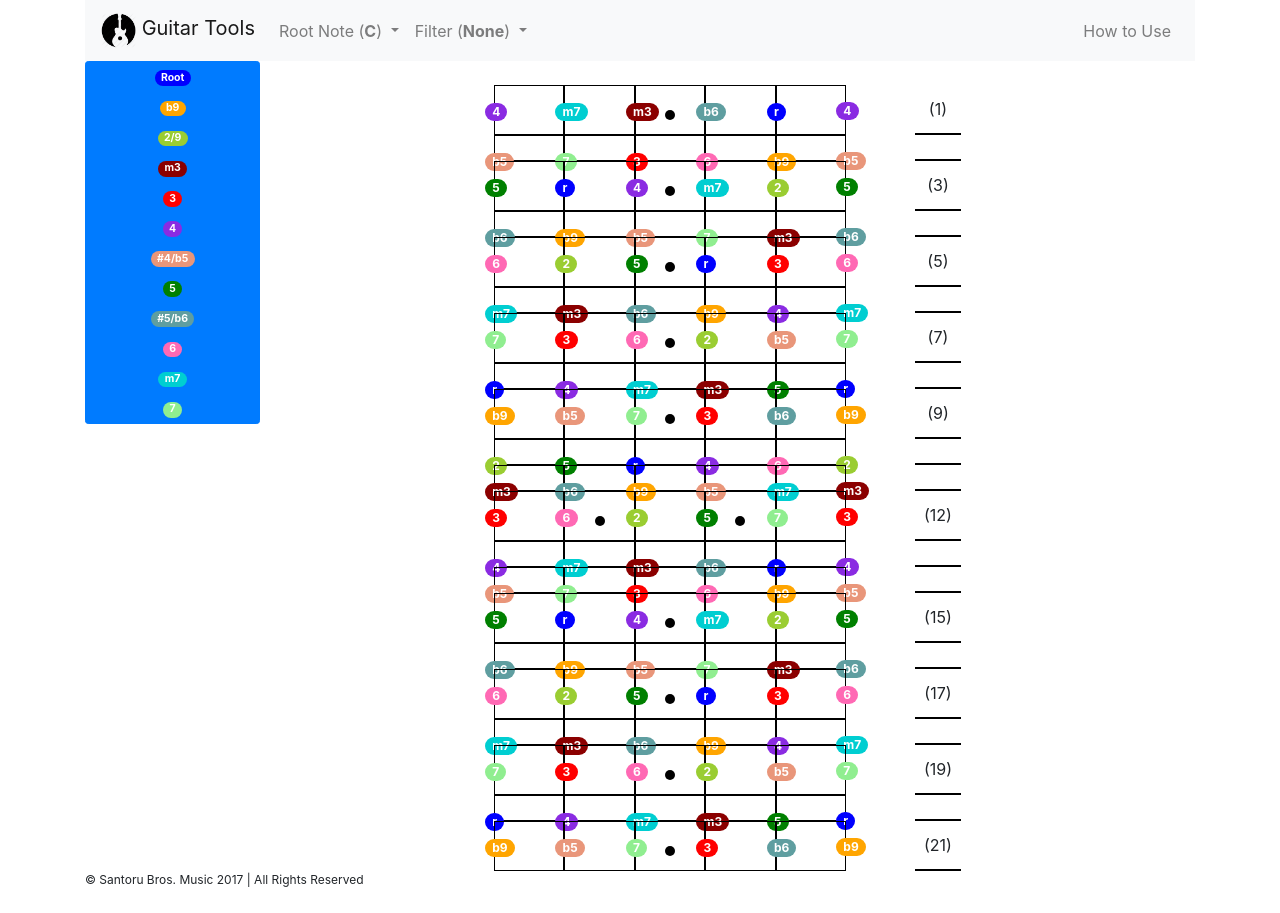
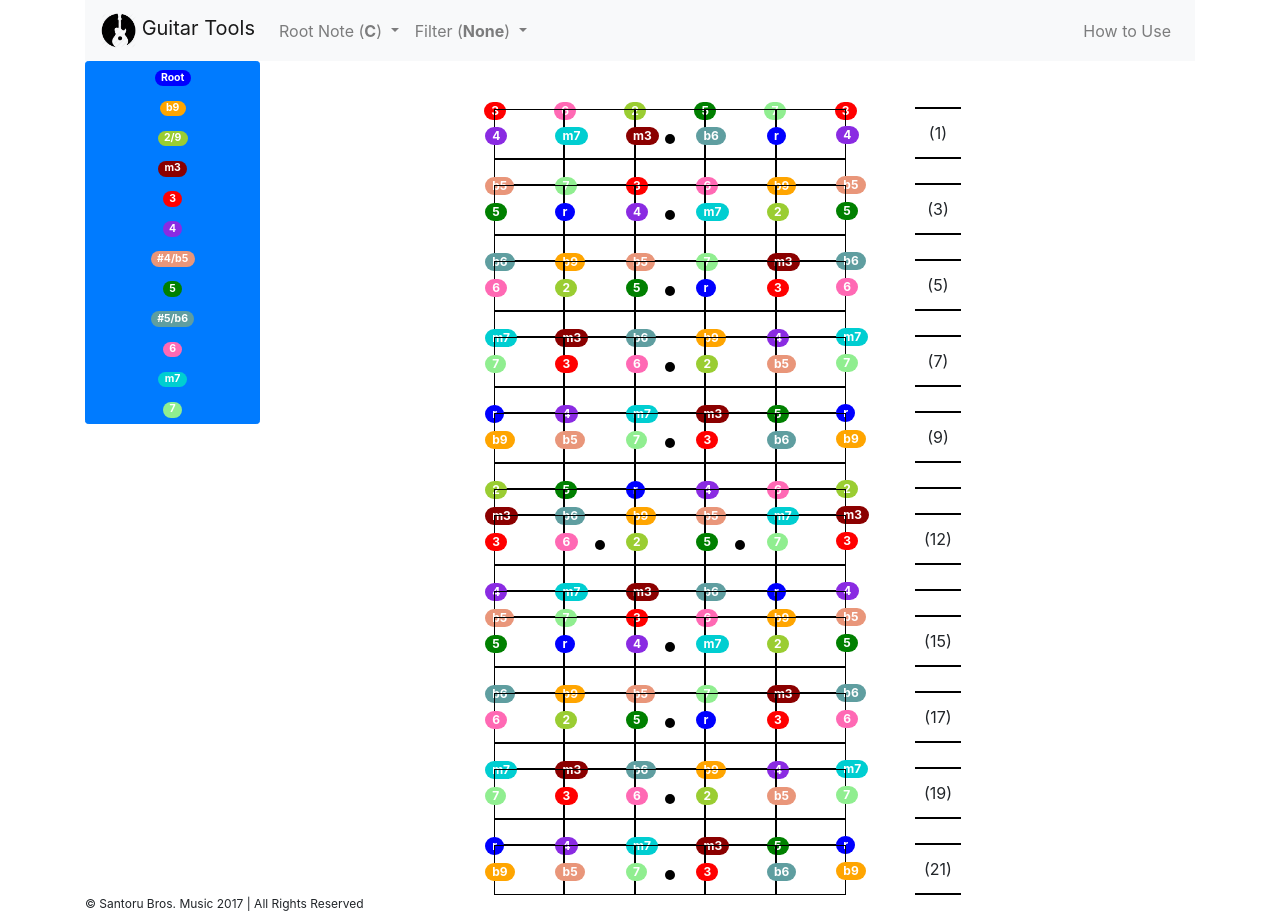
Before and after one commit to jsantoru/guitar-tools, a Vue app: page /#/ in a window 1280 px wide. Before the commit the page ends 889 px from the top, so only its background shows below. Built offline with nearby package versions, Linux system fonts and the light colour scheme.

Commit message:
start from open instead of first fret, added root note 'E', removed 'isLast'

```diff
--- a/src/components/Fretboard.vue
+++ b/src/components/Fretboard.vue
@@ -4,16 +4,17 @@
     <div class="fretboard">
       <br/>
         <div class="fret" v-for="(fret, index) in fretboard">
-          <div class="note" :class="{fullborder: !note.isLast}" v-for="(note, noteIndex) in fret">
+          <!-- show a full border for all rows except the first and all columns except the last -->
+          <div class="note" :class="{fullborder: index != 0 && noteIndex != 5}" v-for="(note, noteIndex) in fret">
             <div :class="{hide:shouldHide(note.intervalId)}">
               <span class="badge badge-pill badge-primary notebadge" :class="getClass(note.intervalId)">{{note.intervalId}}</span>
             </div>
             <div class="dotWrapper">
-              <div v-if="shouldShowDot(noteIndex, index+1)" class="dot">&nbsp;</div>
+              <div v-if="shouldShowDot(noteIndex, index)" class="dot">&nbsp;</div>
             </div>
           </div>
           <div class="fretNum">
-            <span v-if="shouldShowFret(index+1)">({{index + 1}})</span>
+            <span v-if="shouldShowFret(index)">({{index}})</span>
           </div>
         </div>
       </div>
@@ -30,9 +31,10 @@
         numFrets: 21,
         fretboard : [],
 
-        rootFirstFret: {
-          "C": [{intervalId:"4"},{intervalId:"m7"},{intervalId:"m3"},{intervalId:"b6"},{intervalId:"r"},{intervalId:"4", isLast:true}],
-          "D": [{intervalId:"m3"},{intervalId:"b6"},{intervalId:"b9"},{intervalId:"b5"},{intervalId:"m7"},{intervalId:"m3", isLast:true}]
+        rootOpen: {
+          "C": [{intervalId:"3"},{intervalId:"6"},{intervalId:"2"},{intervalId:"5"},{intervalId:"7"},{intervalId:"3"}],
+          "D": [{intervalId:"2"},{intervalId:"5"},{intervalId:"r"},{intervalId:"4"},{intervalId:"6"},{intervalId:"2"}],
+          "E": [{intervalId:"r"},{intervalId:"4"},{intervalId:"m7"},{intervalId:"m3"},{intervalId:"5"},{intervalId:"r"}]
           // TODO: remaining keys
         },
 
@@ -61,8 +63,8 @@
       rootNote() {
           return this.$root.$data.rootNote;
       },
-      firstFret() {
-        return this.rootFirstFret[this.rootNote];
+      open() {
+        return this.rootOpen[this.rootNote];
       }
     },
 
@@ -111,9 +113,9 @@
       },
 
       buildFretboard() {
-        this.fretboard = [this.firstFret];
-        let prevFret = this.firstFret;
-        for(let i=0; i<this.numFrets-1; i++) {
+        this.fretboard = [this.open];
+        let prevFret = this.open;
+        for(let i=0; i<this.numFrets; i++) {
             let fret = this.buildNextFret(prevFret);
             this.fretboard.push(fret);
             prevFret = fret;
@@ -128,9 +130,6 @@
           let currInterval = prevFret[i].intervalId;
           let nextIntervalObj = {};
           nextIntervalObj.intervalId = this.getNextIntervalId(currInterval);
-          if(i == prevFret.length-1) {
-            nextIntervalObj.isLast = true;
-          }
 
           nextFret[i] = nextIntervalObj;
         }
--- a/src/components/Navbar.vue
+++ b/src/components/Navbar.vue
@@ -45,7 +45,7 @@
     data() {
         return {
           rootNoteOptions: [
-            "C","D"
+            "C", "D", "E"
           ],
 
           filterOptions: [
```
